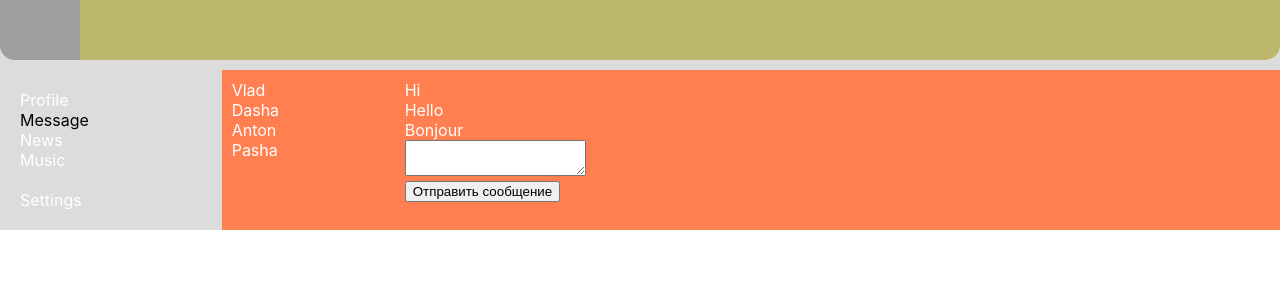
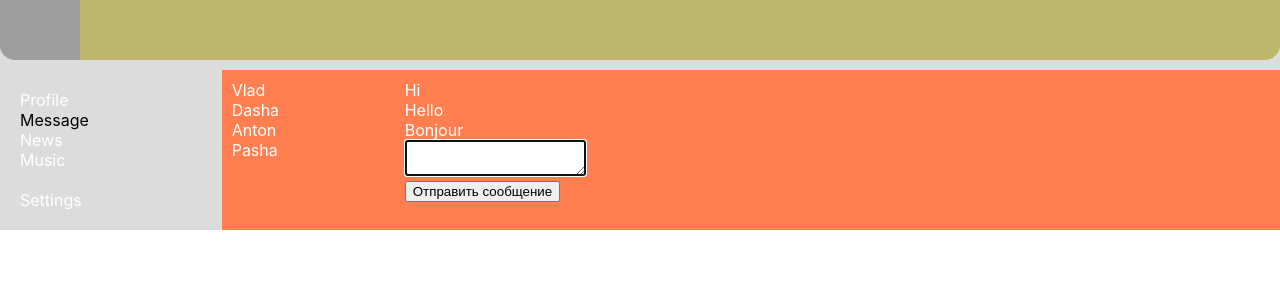
Before and after one commit to Valdismin/social_network, a React (Create React App) app: page /dialogs in a window 1280 px wide. Shown: the top 300 px of the page. Built offline with nearby package versions, Linux system fonts and the light colour scheme; grey boxes are pictures that could not be loaded.

Commit message:
Rebuild project structure

```diff
--- a/src/components/Dilogs/Dialogs.tsx
+++ b/src/components/Dilogs/Dialogs.tsx
@@ -40,6 +40,7 @@ export const Dialogs = (props: dialogsPropsType2) => {
                 <textarea onChange={onMessageChange}
                           ref={NewMessage}
                           value={props.newMessageText}
+                          autoFocus={true}
                 ></textarea>
                     </div>
                     <button onClick={addMessage}>Отправить сообщение</button>
--- a/src/index.tsx
+++ b/src/index.tsx
@@ -1,12 +1,25 @@
 import React from 'react';
 import './index.css';
-import * as serviceWorker from './serviceWorker';
-import {rerenderEntireApp} from "./rerender";
-import {state} from "./redux/state";
+import {
+    addMessage,
+    addPost,
+    state,
+    stateAllType,
+    subscribe,
+    UpdateNewMessageChange,
+    UpdateNewPostChange
+} from "./redux/state";
+import ReactDOM from "react-dom";
+import {BrowserRouter} from "react-router-dom";
+import {App} from "./App";
 
+export const rerenderEntireApp = (state:stateAllType) => {ReactDOM.render(
+    <React.StrictMode>
+        <BrowserRouter>
+            <App state = {state} addPost={addPost} UpdateNewPostChange = {UpdateNewPostChange} addMessage ={addMessage} UpdateNewMessageChange={UpdateNewMessageChange} />
+        </BrowserRouter>
+    </React.StrictMode>,
+    document.getElementById('root')
+);}
 rerenderEntireApp(state)
-
-// If you want your app to work offline and load faster, you can change
-// unregister() to register() below. Note this comes with some pitfalls.
-// Learn more about service workers: https://bit.ly/CRA-PWA
-serviceWorker.unregister();
+subscribe(rerenderEntireApp)
--- a/src/redux/state.tsx
+++ b/src/redux/state.tsx
@@ -1,5 +1,5 @@
 import React from "react";
-import {rerenderEntireApp} from "../rerender";
+
 
 export type dialogsPropsType = {
     id: string
@@ -33,6 +33,10 @@ export type stateAllType = {
     dialogsPropsAll: dialogsAllType
 }
 
+let rerenderEntireApp = (state:stateAllType) =>{
+
+}
+
 export let addPost = () => {
     let NewPost:myPostPropsType = {
         id:5,
@@ -63,7 +67,9 @@ export let UpdateNewMessageChange = (newMessText:string) => {
     rerenderEntireApp(state)
 }
 
-
+export const subscribe = (observer:(state:stateAllType) => void) => {
+    rerenderEntireApp= observer
+}
 
 
 export let state : stateAllType = {
--- a/src/rerender.tsx
+++ /dev/null
@@ -1,16 +0,0 @@
-import ReactDOM from "react-dom";
-import React from "react";
-import {BrowserRouter} from "react-router-dom";
-import {App} from "./App";
-import {addMessage, addPost, stateAllType, UpdateNewMessageChange, UpdateNewPostChange} from "./redux/state";
-
-
-
-export const rerenderEntireApp = (state:stateAllType) => {ReactDOM.render(
-    <React.StrictMode>
-        <BrowserRouter>
-            <App state = {state} addPost={addPost} UpdateNewPostChange = {UpdateNewPostChange} addMessage ={addMessage} UpdateNewMessageChange={UpdateNewMessageChange} />
-        </BrowserRouter>
-    </React.StrictMode>,
-    document.getElementById('root')
-);}
```
